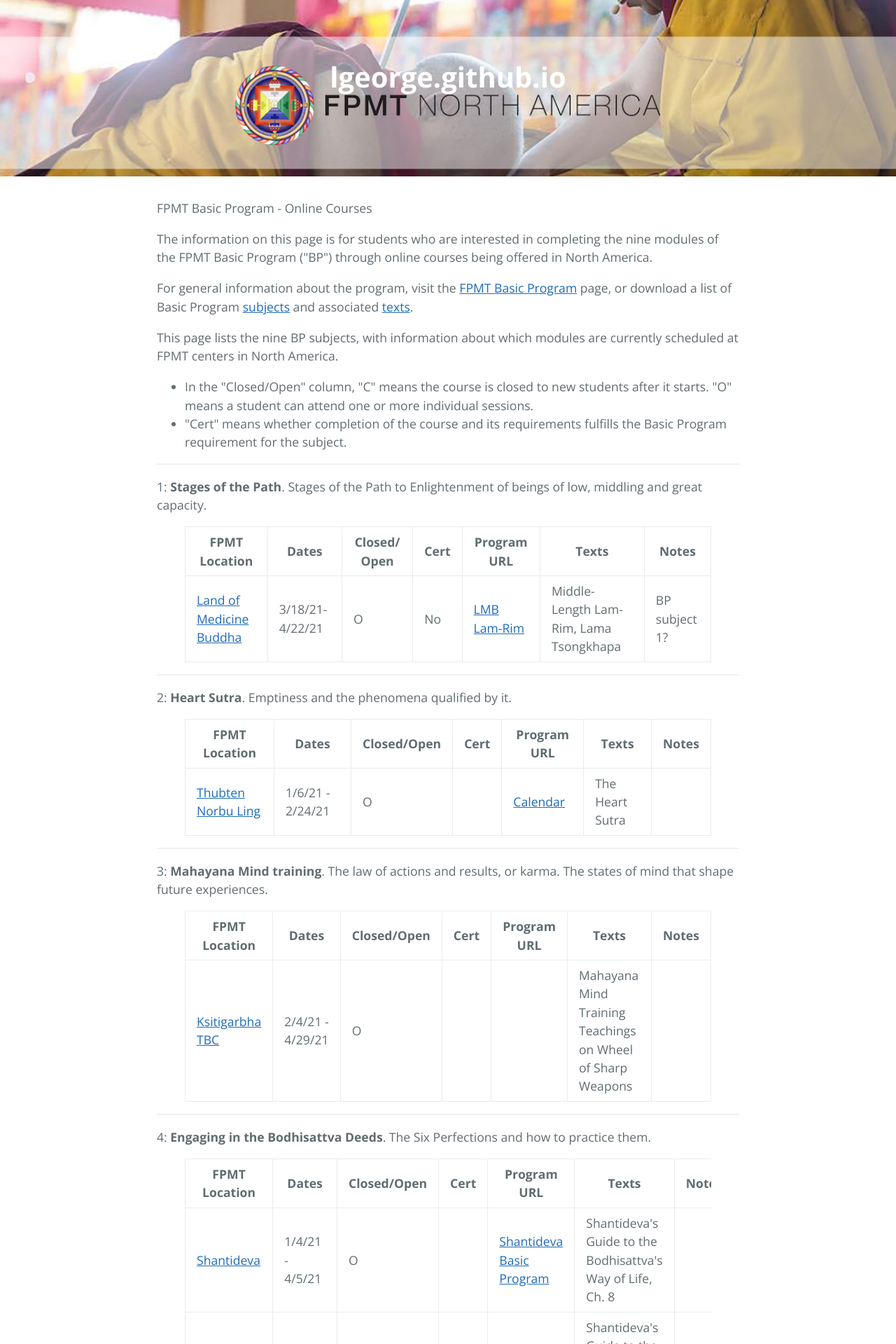
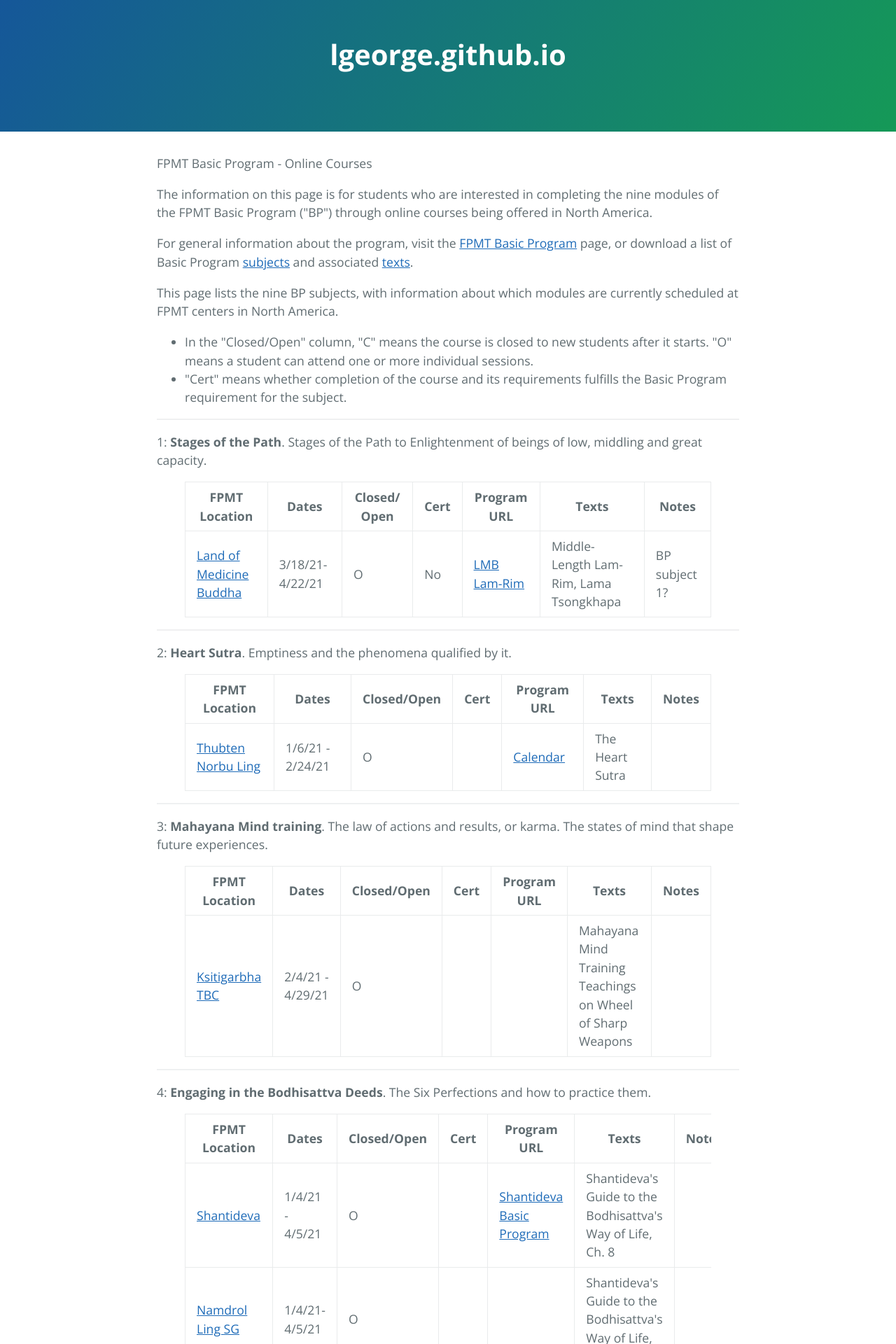
Before and after one commit to lgeorge/lgeorge.github.io, a Jekyll site: the page built from index.html, in a window 1280 px wide. Shown: the top 1920 px of the page at 70% size. Built offline with Jekyll 4.4.1, drawn with Linux system fonts in a browser that asks for light colours; the repository's description, which GitHub fills in, is left out.

Commit message:
move url into html div, cmt out sizes

```diff
--- a/assets/css/style.scss
+++ b/assets/css/style.scss
@@ -3,22 +3,16 @@
 
 @import 'jekyll-theme-cayman';
 .page-header {
-  /* color: $header-heading-color; */
   text-align: center;
-  /* background-color: $header-bg-color; */
-  /* background-image: linear-gradient(120deg, $header-bg-color-secondary, $header-bg-color); */
   max-width: 100%;       /* was px; both added 4/6/21 */
   height: auto;          /* added 4/6/21 */
-  /* height: 720px;     added 4/6/21 */
   /* background: url('https://fpmtna.org/wp-content/uploads/2017/03/hero2.png');      /* added 4/6/21, pulls from fpmtna */
-  background: url('https://raw.githubusercontent.com/lgeorge/lgeorge.github.io/master/_images/fpmt-na-header-trimmed.png');
+  /* background: url('https://raw.githubusercontent.com/lgeorge/lgeorge.github.io/master/_images/fpmt-na-header-trimmed.png'); */
   background-position: center; /* Center the image */
-  background-repeat: no-repeat; /* Do not repeat the image */
   background-size: cover;
   /* background: url('https://raw.githubusercontent.com/lgeorge/lgeorge.github.io/master/_images/fpmt-na-header-trimmed.png');
-  			<div id="wp-custom-header" class="wp-custom-header"><img src="https://upayasolutions.org/wp-content/uploads/2017/03/hero2.png" width="2000" height="1200" alt="FPMT North America" srcset="https://fpmtna.org/wp-content/uploads/2017/03/hero2.png 2000w, https://fpmtna.org/wp-content/uploads/2017/03/hero2-300x180.png 300w, https://fpmtna.org/wp-content/uploads/2017/03/hero2-768x461.png 768w, https://fpmtna.org/wp-content/uploads/2017/03/hero2-1024x614.png 1024w" sizes="100vw" /></div> */
 
-  @include large {
+  /* @include large {
     padding: 5rem 6rem;
   }
 
@@ -28,5 +22,5 @@
 
   @include small {
     padding: 2rem 1rem;
-  }
+  } */
 }
```
